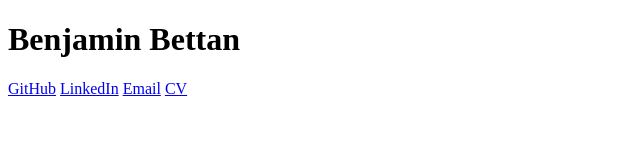
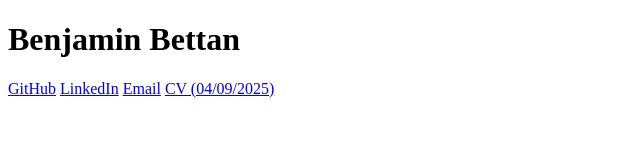
Before and after one commit to BenjaminBettan/benjaminbettan.github.io, a plain HTML site: page index.html in a window 1280 px wide. Shown: the whole page, without its empty margins (0-640 px from the left). Drawn offline with Linux system fonts and the light colour scheme.

Commit message:
Update index.html ajout date du cv

```diff
--- a/index.html
+++ b/index.html
@@ -10,7 +10,7 @@
 			<a href="https://github.com/benjaminbettan">GitHub</a>
 			<a href="https://www.linkedin.com/in/benjamin-bettan-a499a8a4/">LinkedIn</a>
 			<a href="mailto:benjamin.bettan@gmail.com">Email</a>
-			<a href="https://benjaminbettan.github.io/CV%20Benjamin%20BETTAN.pdf">CV</a>
+			<a href="https://benjaminbettan.github.io/CV%20Benjamin%20BETTAN.pdf">CV (04/09/2025)</a>
 		</div>
 	</body>
 </html>
```
